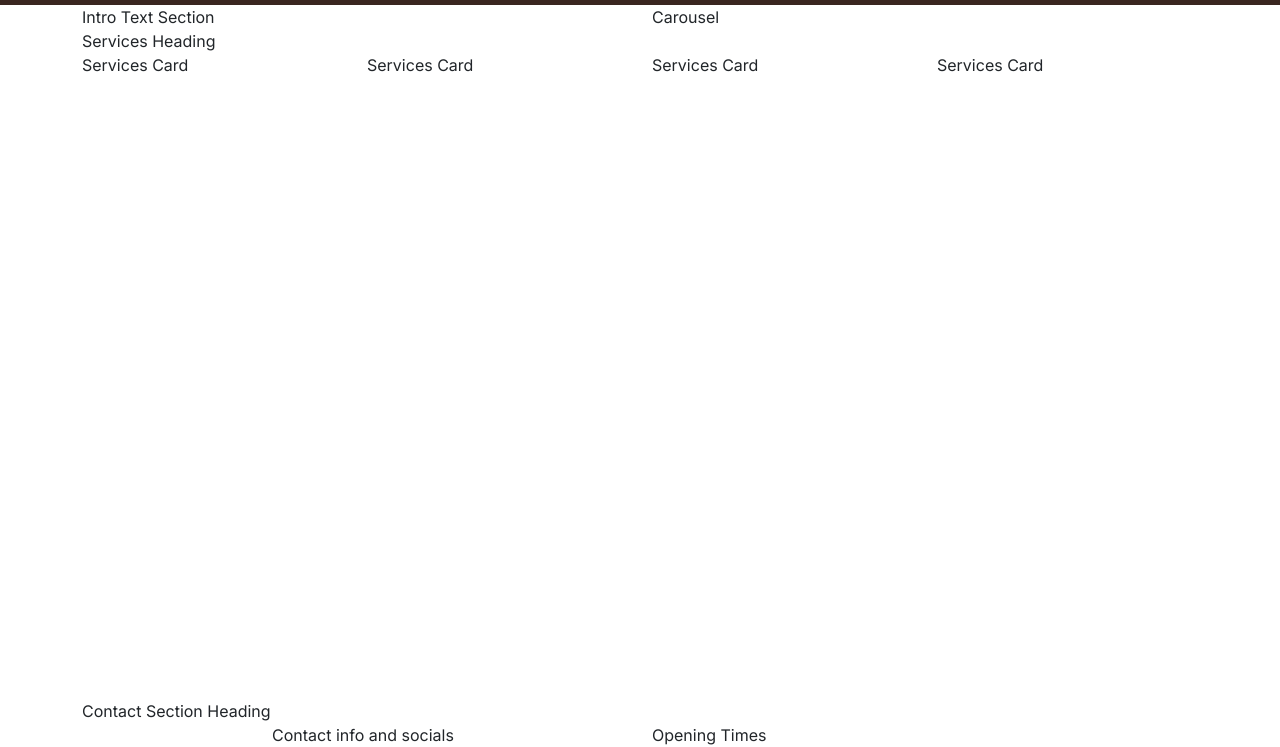
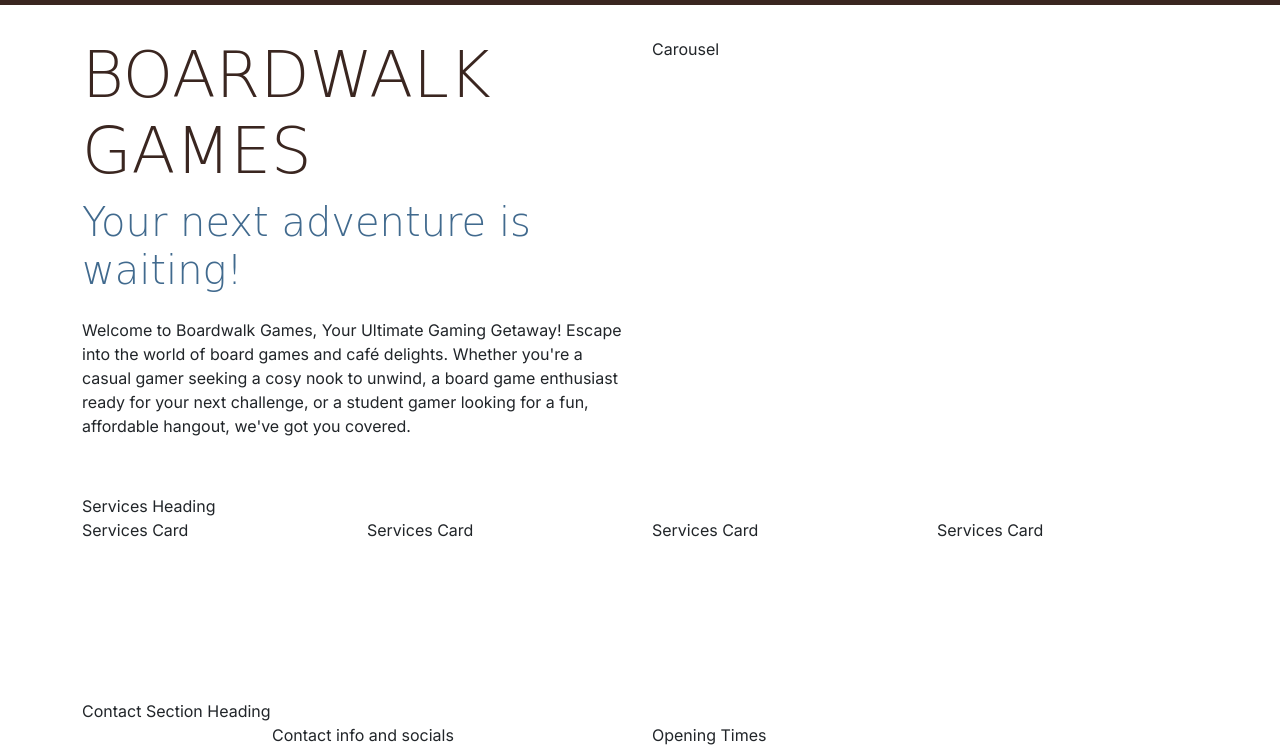
Before and after one commit to Jcasa08/boardwalk-games, a plain HTML site: page index.html in a window 1280 px wide. Shown: the part 53-800 px from the top of the page. Drawn offline with nearby package versions, Linux system fonts and the light colour scheme; a web font is replaced by a local one.

Commit message:
add header text

```diff
--- a/assets/css/style.css
+++ b/assets/css/style.css
@@ -22,10 +22,16 @@ h2,
 h3 {
     font-family: var(--secondary-font);
     color: var(--primary-color);
+    text-transform: uppercase;
 }
 
 .sub-heading-color {
     color: var(--highlight-color);
+}
+
+.section{
+    margin-top:2rem;
+    margin-bottom:2rem;
 }
 
 /*Grid Styles for testing
@@ -46,3 +52,8 @@ h3 {
 #nav-bar .logo {
     width: 30px;
 }
+
+/*Header Styles*/
+#header .lead{
+    font-family: var(--secondary-font);
+}
--- a/index.html
+++ b/index.html
@@ -58,9 +58,16 @@
     </nav>
 
     <!--Header-->
-    <header class="container">
+    <header id="header" class="container section">
         <div class="row">
-            <div class="col-12 col-xl-6">Intro Text Section</div>
+            <div class="col-12 col-xl-6 text-center text-xl-start">
+                <h1 class="display-3">Boardwalk Games</h1>
+                <p class="lead display-6 sub-heading-color">Your next adventure is waiting!</p>
+                <p class="my-4">Welcome to Boardwalk Games, Your Ultimate Gaming Getaway! Escape into the world of board games and
+                    café delights. Whether you're a casual gamer seeking a cosy nook to unwind, a board game enthusiast
+                    ready for your next challenge, or a student gamer looking for a fun, affordable hangout, we've got
+                    you covered.</p>
+            </div>
             <div class="col-12 col-xl-6">Carousel</div>
         </div>
     </header>
```
